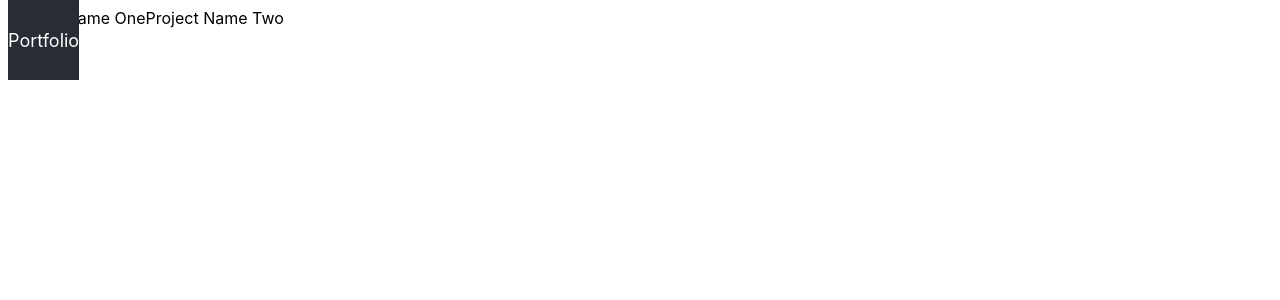
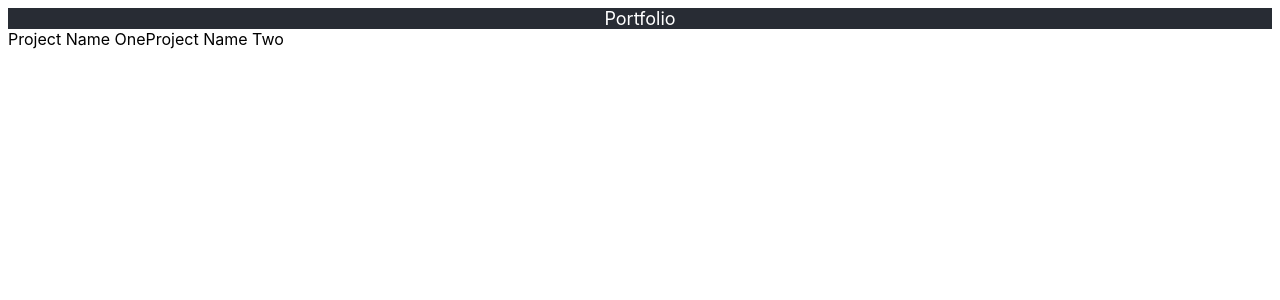
Before and after one commit to elainedoud/Portfolio, a React (Create React App) app in the folder portfolio/: page / in a window 1280 px wide. Shown: the top 300 px of the page. Built offline with nearby package versions, Linux system fonts and the light colour scheme.

Commit message:
Attempting to wrangle CSS

```diff
--- a/portfolio/src/index.css
+++ b/portfolio/src/index.css
@@ -1,4 +1,6 @@
 .App {
+  width: 100%;
+  height: 100%;
   font-family: -apple-system, BlinkMacSystemFont, 'Segoe UI', 'Roboto', 'Oxygen',
     'Ubuntu', 'Cantarell', 'Fira Sans', 'Droid Sans', 'Helvetica Neue',
     sans-serif;
@@ -12,7 +14,6 @@ code {
 }
 
 .App-header{
-  position: absolute;
   top: 0;
   height: 10%;
   background-color: #282c34;
```
